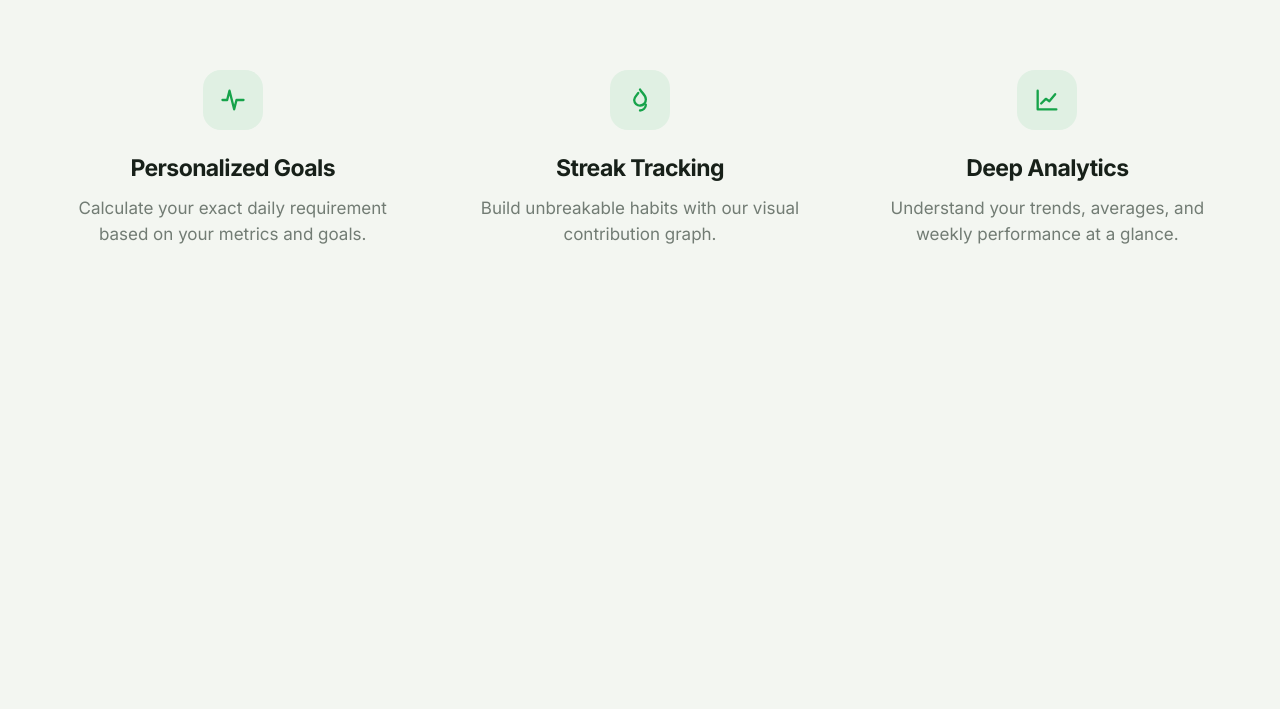
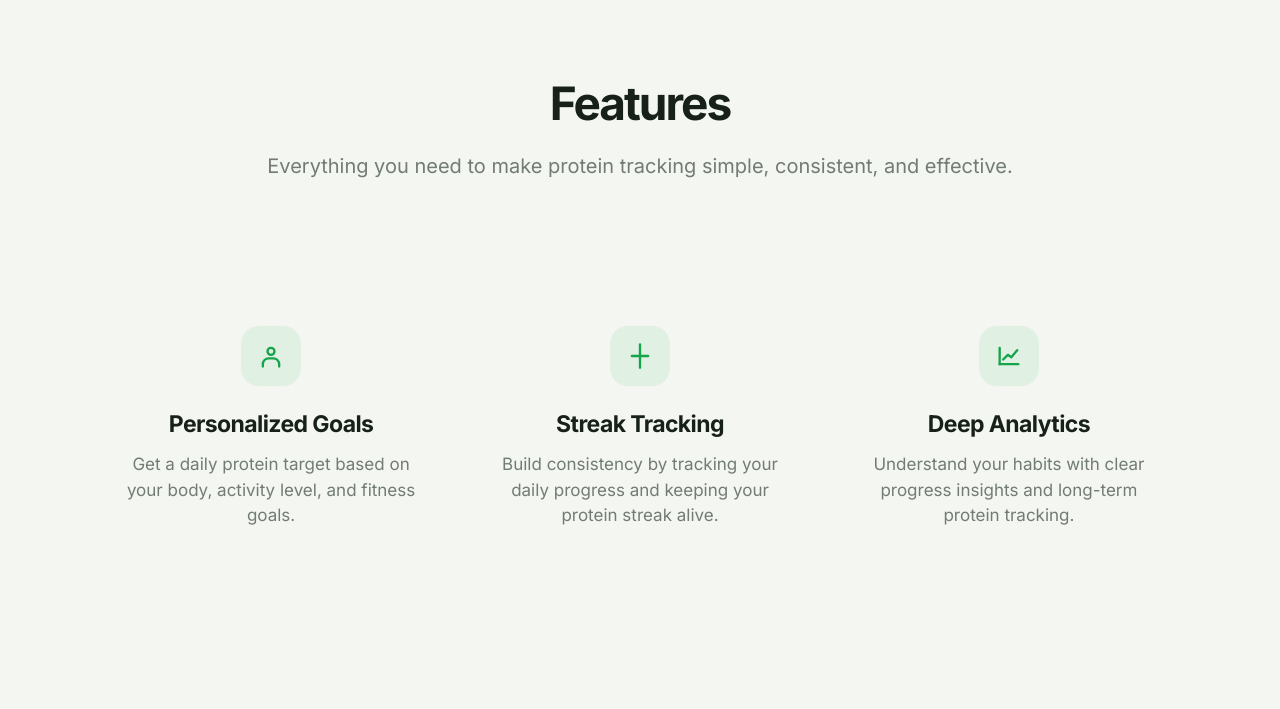
Before and after one commit to ShubhamMali-tech/Protein-Tracker, a Flask app: page /features in a window 1280 px wide. Shown: the part 128-837 px from the top of the page. Before the commit the page ends 372 px from the top, so only its background shows below. Run offline with Flask 3, Linux system fonts and the light colour scheme.

Commit message:
furnished features page

```diff
--- a/templates/features.html
+++ b/templates/features.html
@@ -6,48 +6,64 @@ Features
 
 {% block content %}
 
-<section class="features">
+<section class="how-it-works">
 
+    <div class="how-header">
+        <h1>Features</h1>
+
+        <p>
+            Everything you need to make protein tracking simple,
+            consistent, and effective.
+        </p>
+    </div>
+
+    <div class="features">
+
+        <!-- Feature 01 -->
         <div class="feature">
 
             <div class="feature-icon">
                 <svg viewBox="0 0 24 24">
-                <path d="M3 12h4l2-8 4 16 2-8h6"></path>
+                    <circle cx="12" cy="8" r="3"></circle>
+                    <path d="M5 21v-2a5 5 0 0 1 5-5h4a5 5 0 0 1 5 5v2"></path>
                 </svg>
             </div>
 
             <h2>Personalized Goals</h2>
 
             <p>
-            Calculate your exact daily requirement based on your metrics and goals.
+                Get a daily protein target based on your body,
+                activity level, and fitness goals.
             </p>
 
         </div>
 
-
+        <!-- Feature 02 -->
         <div class="feature">
 
             <div class="feature-icon">
                 <svg viewBox="0 0 24 24">
-                <path d="M12 3c1.5 3 5 4.5 5 8.5A5 5 0 0 1 7 12c0-2.5 2-4 3.5-6"></path>
-                <path d="M12 21a5 5 0 0 0 5-5"></path>
+                    <path d="M12 2v20"></path>
+                    <path d="M5 12h14"></path>
                 </svg>
             </div>
 
             <h2>Streak Tracking</h2>
 
             <p>
-            Build unbreakable habits with our visual contribution graph.
+                Build consistency by tracking your daily progress
+                and keeping your protein streak alive.
             </p>
 
         </div>
 
-
+        <!-- Feature 03 -->
         <div class="feature">
 
             <div class="feature-icon">
                 <svg viewBox="0 0 24 24">
-                <path d="M4 4v16h16"></path>
+                    <path d="M4 19V5"></path>
+                    <path d="M4 19h16"></path>
                     <path d="M7 15l4-4 3 2 5-6"></path>
                 </svg>
             </div>
@@ -55,8 +71,11 @@ Features
             <h2>Deep Analytics</h2>
 
             <p>
-            Understand your trends, averages, and weekly performance at a glance.
+                Understand your habits with clear progress
+                insights and long-term protein tracking.
             </p>
+
+        </div>
 
     </div>
 
```
Lines whose indentation alone changed are shown as unchanged.
